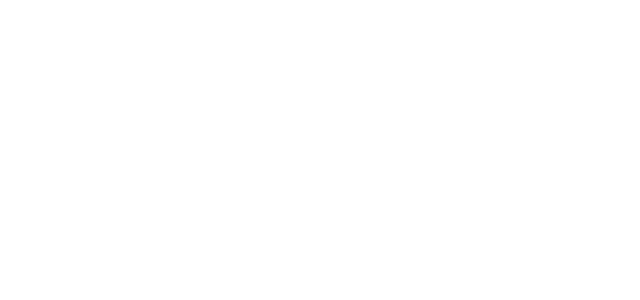
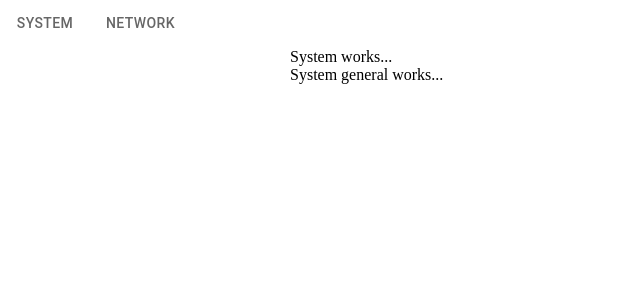
Before and after one commit to yaOstroglyad/ms-ui, a React (Create React App) app: page /main/system in a window 1280 px wide. Shown: the top 300 px of the page, without its empty margins (0-640 px from the left). Built offline with nearby package versions, Linux system fonts and the light colour scheme.

Commit message:
More routing work done

```diff
--- a/src/app/app.routes.tsx
+++ b/src/app/app.routes.tsx
@@ -15,7 +15,7 @@
     element: <Login/>,
   },
   {
-    path: '/main',
+    path: '/main/*',
     element: <Main/>,
   },
   {
--- /dev/null
+++ b/src/app/main/main-routes.tsx
@@ -0,0 +1,15 @@
+import {lazy} from 'react';
+import {useRoutes} from 'react-router-dom';
+
+const System = lazy(() => import('../system/system.component').then(({System}) => ({default: System})));
+
+export const MainRoutes = () => useRoutes([
+  {
+    index: true,
+    element: <System />,
+  },
+  {
+    path: 'system/*',
+    element: <System />,
+  },
+]);
--- a/src/app/main/main.component.tsx
+++ b/src/app/main/main.component.tsx
@@ -1,15 +1,15 @@
 import React from 'react';
-import {Outlet} from 'react-router-dom';
 
 import './main.style.scss';
 import {MainSelectionPart} from './main-selection-part/main-selection-part.component';
 import {MAIN_SELECTION_PART_ITEMS} from './constants/main-selection-part-items';
+import {MainRoutes} from './main-routes';
 
 export const Main: React.FC = () => (
   <>
     <MainSelectionPart selectionItems={MAIN_SELECTION_PART_ITEMS}/>
     <main className="main">
-      <Outlet/>
+      <MainRoutes />
     </main>
   </>
 );
--- /dev/null
+++ b/src/app/system/system-general/system-general.component.tsx
@@ -0,0 +1,5 @@
+import React from 'react';
+
+export const SystemGeneral: React.FC = () => (
+  <div>System general works...</div>
+);
--- /dev/null
+++ b/src/app/system/system.component.tsx
@@ -0,0 +1,10 @@
+import React from 'react';
+
+import {SystemRoutes} from './system.routes';
+
+export const System: React.FC = () => (
+  <div>
+    System works...
+    <SystemRoutes />
+  </div>
+);
--- /dev/null
+++ b/src/app/system/system.routes.tsx
@@ -0,0 +1,15 @@
+import {lazy} from 'react';
+import {useRoutes} from 'react-router-dom';
+
+const SystemGeneral = lazy(() => import('./system-general/system-general.component').then(({SystemGeneral}) => ({default: SystemGeneral})));
+
+export const SystemRoutes = () => useRoutes([
+  {
+    index: true,
+    element: <SystemGeneral />,
+  },
+  {
+    path: 'general',
+    element: <SystemGeneral />,
+  },
+]);
```
